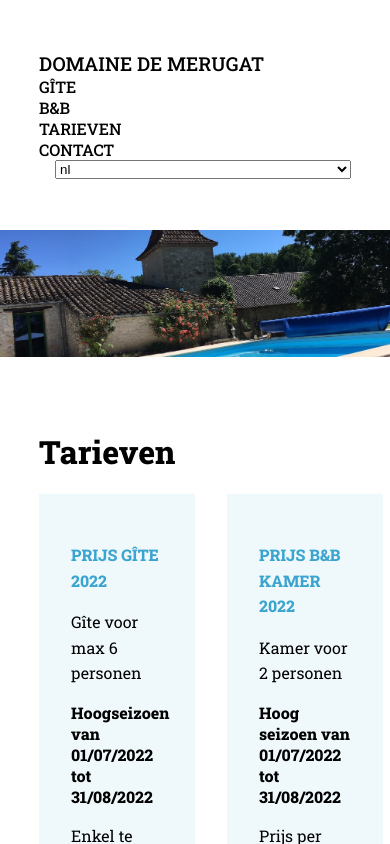
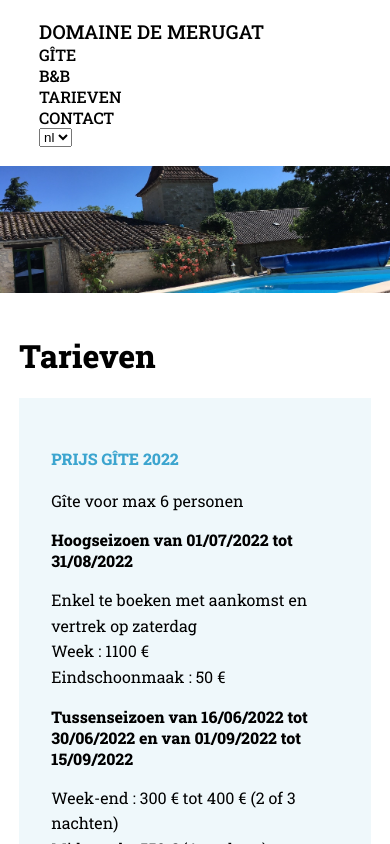
Before and after one commit to michvane/domaine-de-merugat, a Next.js app: page /tariffs in a window 390 px wide. Shown: the top 844 px of the page. Built offline with nearby package versions, Linux system fonts and the light colour scheme; a web font is replaced by a local one.

Commit message:
Mobile responsive containers

```diff
--- a/components/Atoms/Container/index.tsx
+++ b/components/Atoms/Container/index.tsx
@@ -1,3 +1,4 @@
+import { mq } from 'constants/mediaQueries'
 import styled from 'styled-components'
 
 const Container: React.FC = ({ children }) => {
@@ -16,9 +17,13 @@ const ContainerWrapper = styled.div`
 `
 
 const PageWidth = styled.div`
-  padding: 3.2rem;
+  padding: 1.2rem;
   max-width: 1280px;
   min-width: 80vw;
+
+  @media (min-width: ${mq.mobile}) {
+    padding: 3.2rem;
+  }
 `
 
 export default Container
--- a/components/Navigation/index.tsx
+++ b/components/Navigation/index.tsx
@@ -45,7 +45,12 @@ const Navigation: React.FC = () => {
 }
 
 const Select = styled.select`
-  margin-left: 1rem;
+  margin-left: 0;
+  width: min-content;
+
+  @media (min-width: ${mq.mobile}) {
+    margin-left: 1rem;
+  }
 `
 
 const FlexGrowth = styled.div`
--- a/pages/tariffs.tsx
+++ b/pages/tariffs.tsx
@@ -6,6 +6,7 @@ import SmallTitle from '../components/Atoms/SmallTitle'
 import colors from '../constants/colors'
 import front from '../public/img/tarieven/front.jpg'
 import Image from 'next/image'
+import { mq } from 'constants/mediaQueries'
 
 const Tariffs: NextPage = () => {
   const { t } = useTranslation('common')
@@ -54,9 +55,12 @@ const TextDiv = styled.div`
 
 const Grid = styled.div`
   display: grid;
-  grid-template-columns: 50% 50%;
-  grid-gap: 2rem;
-  margin-bottom: 2rem;
+  grid-template-columns: 1fr;
+  margin-bottom: 4rem;
+
+  @media (min-width: ${mq.tablet}) {
+    grid-template-columns: 50% 50%;
+  }
 `
 
 export default Tariffs
```
Also changed, not shown: components/Molecules/Bnb/Info/index.tsx (+6 -1 lines), components/Molecules/Bnb/Intro/index.tsx (+6 -1 lines), components/Molecules/Contact/index.tsx (+11 -2 lines), components/Molecules/Gite/Info/index.tsx (+6 -1 lines), components/Molecules/Gite/Intro/index.tsx (+6 -1 lines).
